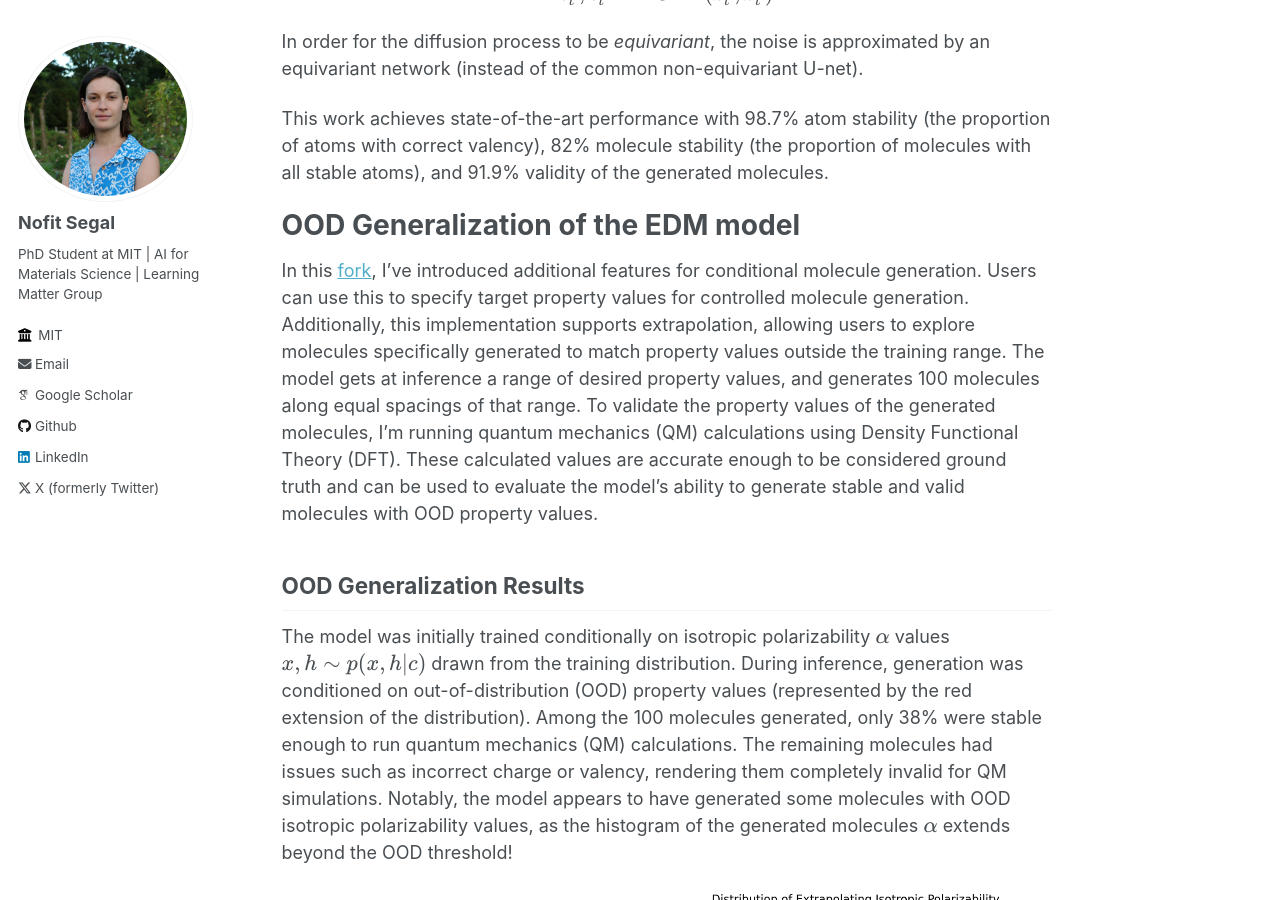
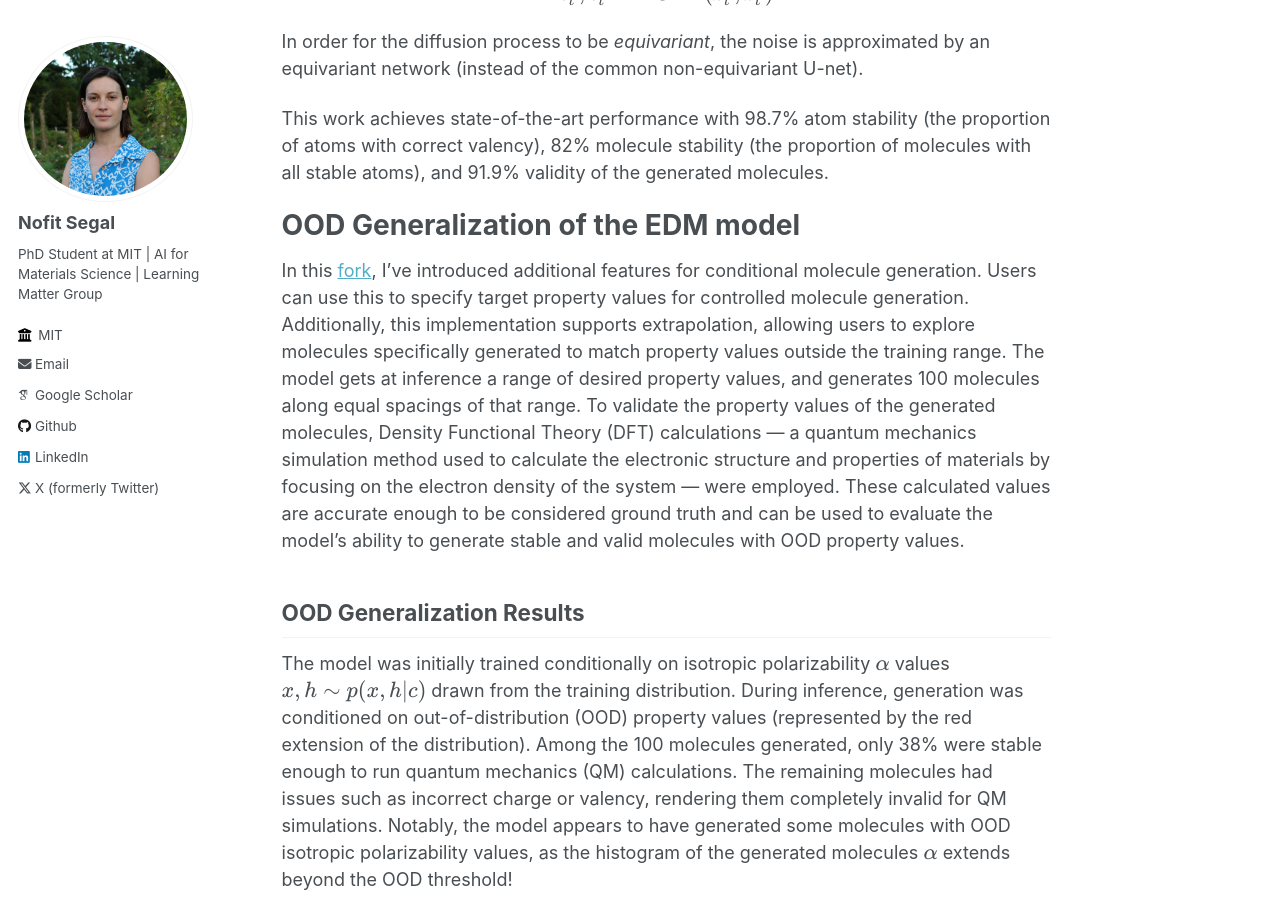
Before and after one commit to nofitsegal/nofitsegal.github.io, a Jekyll site: the page built from _posts/2024-12-07-Extrapolation_in_Conditional_Generation_of_Molecules.md, in a window 1280 px wide and 900 px high, scrolled down 3565 px. Built offline with Jekyll 4.4.1, drawn with Linux system fonts in a browser that asks for light colours; some web fonts are replaced.

Commit message:
DFT rephrase

```diff
--- a/_posts/2024-12-07-Extrapolation_in_Conditional_Generation_of_Molecules.md
+++ b/_posts/2024-12-07-Extrapolation_in_Conditional_Generation_of_Molecules.md
@@ -78,7 +78,7 @@ This work achieves state-of-the-art performance with 98.7% atom stability (the p
 
 OOD Generalization of the EDM model
 ======
-In this [fork](https://github.com/nofitsegal/e3_equiv_diff_mol_gen/tree/main), I've introduced additional features for conditional molecule generation. Users can use this to specify target property values for controlled molecule generation. Additionally, this implementation supports extrapolation, allowing users to explore molecules specifically generated to match property values outside the training range. The model gets at inference a range of desired property values, and generates 100 molecules along equal spacings of that range. To validate the property values of the generated molecules, I'm running quantum mechanics (QM) calculations using Density Functional Theory (DFT). These calculated values are accurate enough to be considered ground truth and can be used to evaluate the model's ability to generate stable and valid molecules with OOD property values.
+In this [fork](https://github.com/nofitsegal/e3_equiv_diff_mol_gen/tree/main), I've introduced additional features for conditional molecule generation. Users can use this to specify target property values for controlled molecule generation. Additionally, this implementation supports extrapolation, allowing users to explore molecules specifically generated to match property values outside the training range. The model gets at inference a range of desired property values, and generates 100 molecules along equal spacings of that range. To validate the property values of the generated molecules, Density Functional Theory (DFT) calculations — a quantum mechanics simulation method used to calculate the electronic structure and properties of materials by focusing on the electron density of the system — were employed. These calculated values are accurate enough to be considered ground truth and can be used to evaluate the model's ability to generate stable and valid molecules with OOD property values.
 
 OOD Generalization Results
 ------
```
